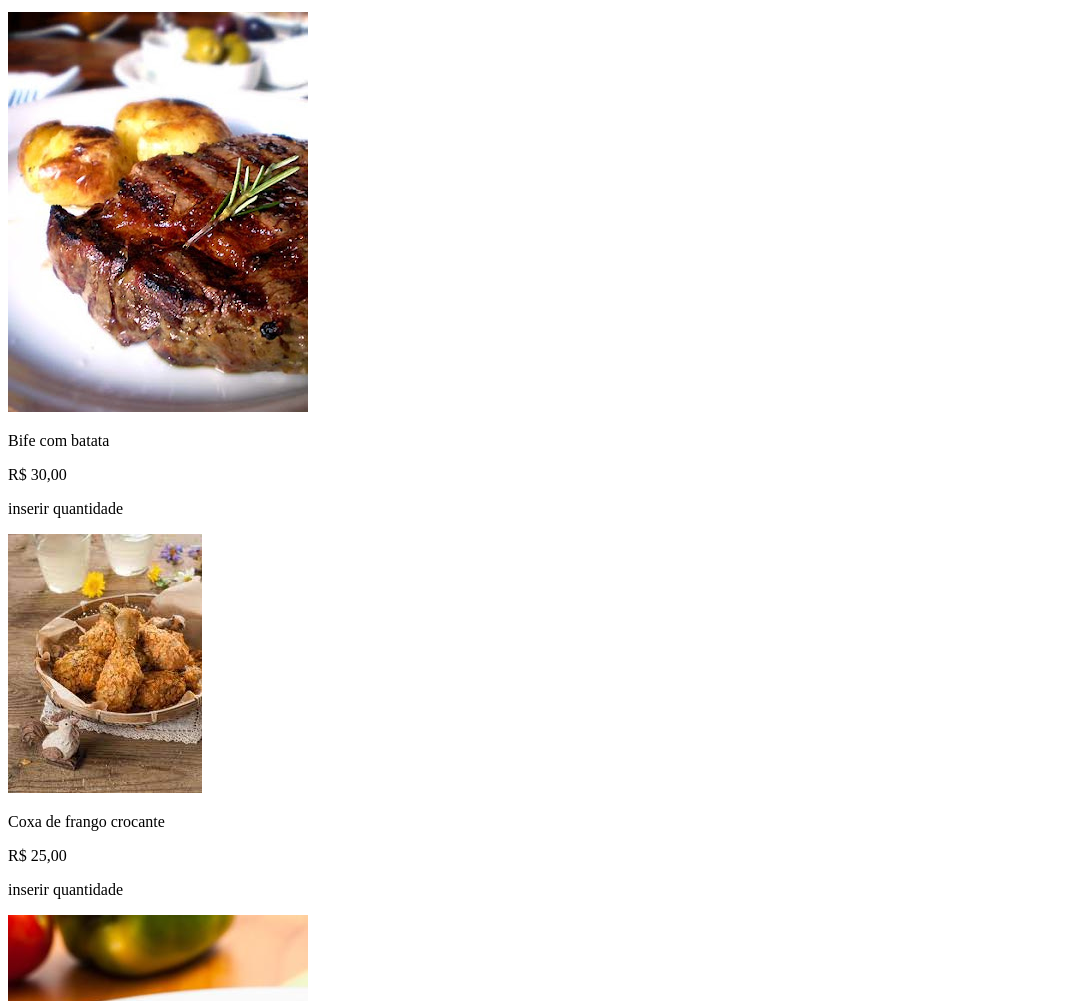
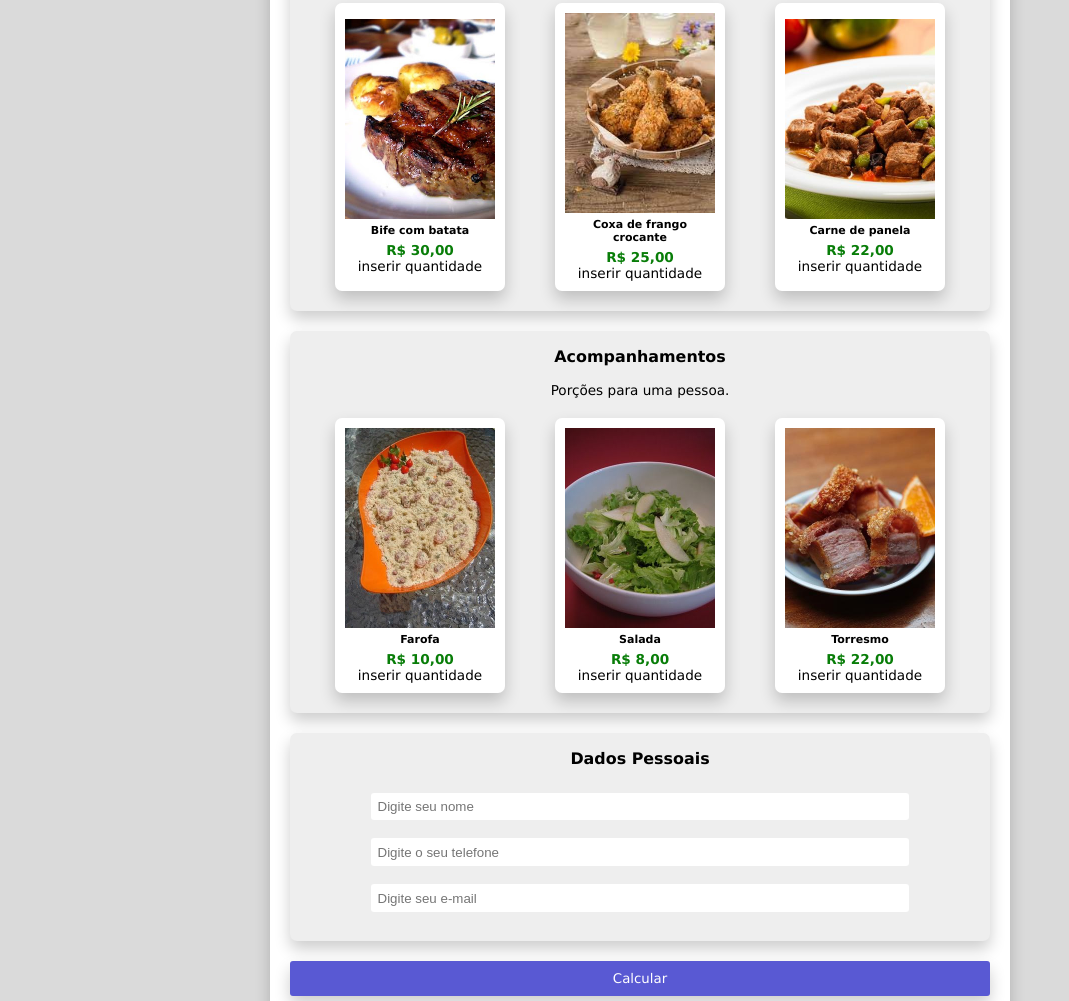
Before and after one commit to lucitiemi/Projeto_Menu, a plain HTML site: page index.html in a window 1280 px wide. Shown: the part 395-1396 px from the top of the page, without its empty margins (0-1069 px from the left). Drawn offline with Linux system fonts and the light colour scheme.

Commit message:
closes #3 - Estilização CSS

```diff
--- a/index.html
+++ b/index.html
@@ -11,61 +11,69 @@
     <div class="container">
 
         <header>
-            <img src="assets/home.jpg" alt="home">
-            <h2>Menu - Faça a sua escolha</h2>
+            <img src="assets/home.jpg" alt="home" class="capa">
+            <h3>Menu - Faça a sua escolha</h3>
         </header>
 
         <div class="secao" id="pratoprincipal">
             <h3>Prato Principal</h3>
             <p>Todos os pratos acompanham arroz, feijão e a sobremesa do dia.</p>
+            <div class="cards">
                 <div class="card">
                     <img src="assets/bife.jpg" alt="bife">
-                <p>Bife com batata</p>
+                    <p class="descricao">Bife com batata</p>
                     <p class="preco">R$ 30,00</p>
                     <p>inserir quantidade</p>
                 </div>
                 <div class="card">
                     <img src="assets/coxa.jpg" alt="coxa">
-                <p>Coxa de frango crocante</p>
+                    <p class="descricao">Coxa de frango crocante</p>
                     <p class="preco">R$ 25,00</p>
                     <p>inserir quantidade</p>
                 </div>
                 <div class="card">
                     <img src="assets/panela.jpg" alt="carne">
-                <p>Carne de panela</p>
+                    <p class="descricao">Carne de panela</p>
+                    <p class="preco">R$ 22,00</p>
+                    <p>inserir quantidade</p>
+                </div>
+            </div>
+        </div>
+
+        <div class="secao" id="acompanhamento">
+            <h3>Acompanhamentos</h3>
+            <p>Porções para uma pessoa.</p>
+            <div class="cards">
+                <div class="card">
+                    <img src="assets/farofa.jpg" alt="farofa">
+                    <p class="descricao">Farofa</p>
+                    <p class="preco">R$ 10,00</p>
+                    <p>inserir quantidade</p>
+                </div>
+                <div class="card">
+                    <img src="assets/salad.jpg" alt="salada">
+                    <p class="descricao">Salada</p>
+                    <p class="preco">R$ 8,00</p>
+                    <p>inserir quantidade</p>
+                </div>
+                <div class="card">
+                    <img src="assets/torresmo.jpg" alt="torresmo">
+                    <p class="descricao">Torresmo</p>
                     <p class="preco">R$ 22,00</p>
                     <p>inserir quantidade</p>
                 </div>
             </div>
 
-        <div class="secao" id="acompanhamento">
-            <h3>Acompanhamentos</h3>
-            <p>Porções para uma pessoa</p>
-            <div class="card">
-                <img src="assets/farofa.jpg" alt="farofa">
-                <p>Farofa</p>
-                <p class="preco">R$ 10,00</p>
-                <p>inserir quantidade</p>
-            </div>
-            <div class="card">
-                <img src="assets/salad.jpg" alt="salada">
-                <p>Salada</p>
-                <p class="preco">R$ 8,00</p>
-                <p>inserir quantidade</p>
-            </div>
-            <div class="card">
-                <img src="assets/torresmo.jpg" alt="torresmo">
-                <p>Torresmo</p>
-                <p class="preco">R$ 22,00</p>
-                <p>inserir quantidade</p>
-            </div>
         </div>
 
         <div class="secao" id="dadospessoais">
             <h3>Dados Pessoais</h3>
+            <div class="formulario">
                 <input type="text" placeholder="Digite seu nome"/>
                 <input type="phone" placeholder="Digite o seu telefone"/>
                 <input type="email" placeholder="Digite seu e-mail"/>
+            </div>
+
         </div>
 
         <button>Calcular</button>
--- a/style.css
+++ b/style.css
@@ -0,0 +1,107 @@
+body {
+    background-color: rgb(218, 218, 218);
+    font-family: 'Lucida Sans', 'Lucida Sans Regular', 'Lucida Grande', 'Lucida Sans Unicode', Geneva, Verdana, sans-serif;
+    color: #000000;
+    font-size: 0.85rem;
+}
+
+header {
+    margin: 0;
+    font-size: large;
+}
+
+p {
+    margin: 0;
+}
+
+.capa {
+    width: 100%;
+    margin: auto;
+
+}
+
+.container {
+    background-color: #FFFFFF;
+    width: 700px;
+    display: flex;
+    flex-direction: column;
+    justify-content: center;
+    padding: 20px;
+    margin: auto;
+    border-radius: 7px;
+    text-align: center;
+    box-shadow: 0 8px 16px 0 rgba(0, 0, 0, 0.2);
+}
+.secao {
+    background-color: #eeeeee;
+    margin-bottom: 20px;
+    border-radius: 7px;
+    text-align: center;
+    box-shadow: 0 8px 16px 0 rgba(0, 0, 0, 0.2);
+}
+
+.titulosecao {
+    margin: 15px 15px 10px 15px;
+    font-weight: 700;
+}
+
+.cards {
+    display: flex;
+    flex-direction: row;
+    justify-content: space-around;
+    padding: 20px;
+}
+
+.card {
+    background-color: #FFFFFF;
+    display: flex;
+    flex-direction: column;
+    justify-content: center;
+    width: 150px;
+    padding: 10px;
+    border-radius: 7px;
+    text-align: center;
+    box-shadow: 0 8px 16px 0 rgba(0, 0, 0, 0.2);
+}
+
+.descricao {
+    font-size: 11px;
+    font-weight: 600;
+    padding: 5px;
+}
+
+.preco {
+    font-weight: 700;
+    color: rgb(8, 125, 8);
+}
+
+input {
+    width: 75%;
+    border: none;
+    border-radius: 3px;
+    padding: 0.4rem;
+    margin: 9px;
+}
+input:focus {
+    outline: none;
+    box-shadow: 0 0 8px #CCCCCC;
+}
+
+.formulario {
+    padding-bottom: 20px;
+}
+
+button {
+    border: none;
+    border-radius: 3px;
+    background-color: rgb(89, 89, 211);
+    color: #FFFFFF;
+    font-family: 'Lucida Sans', 'Lucida Sans Regular', 'Lucida Grande', 'Lucida Sans Unicode', Geneva, Verdana, sans-serif;
+    padding: 10px;
+    box-shadow: 0 8px 16px 0 rgba(0, 0, 0, 0.2);
+}
+
+button:hover{
+    background-color:  rgb(43, 43, 97);
+    cursor: pointer;
+}
```
Lines whose indentation alone changed are shown as unchanged.
